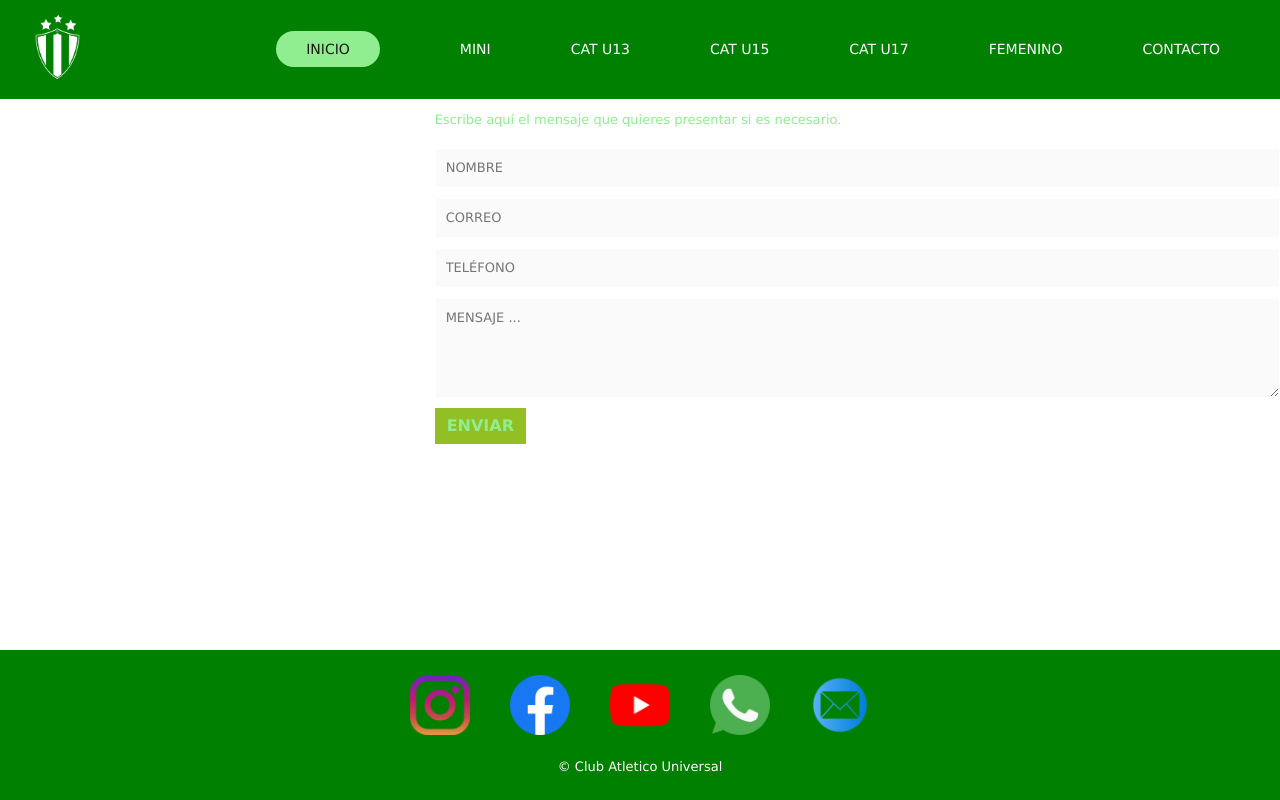
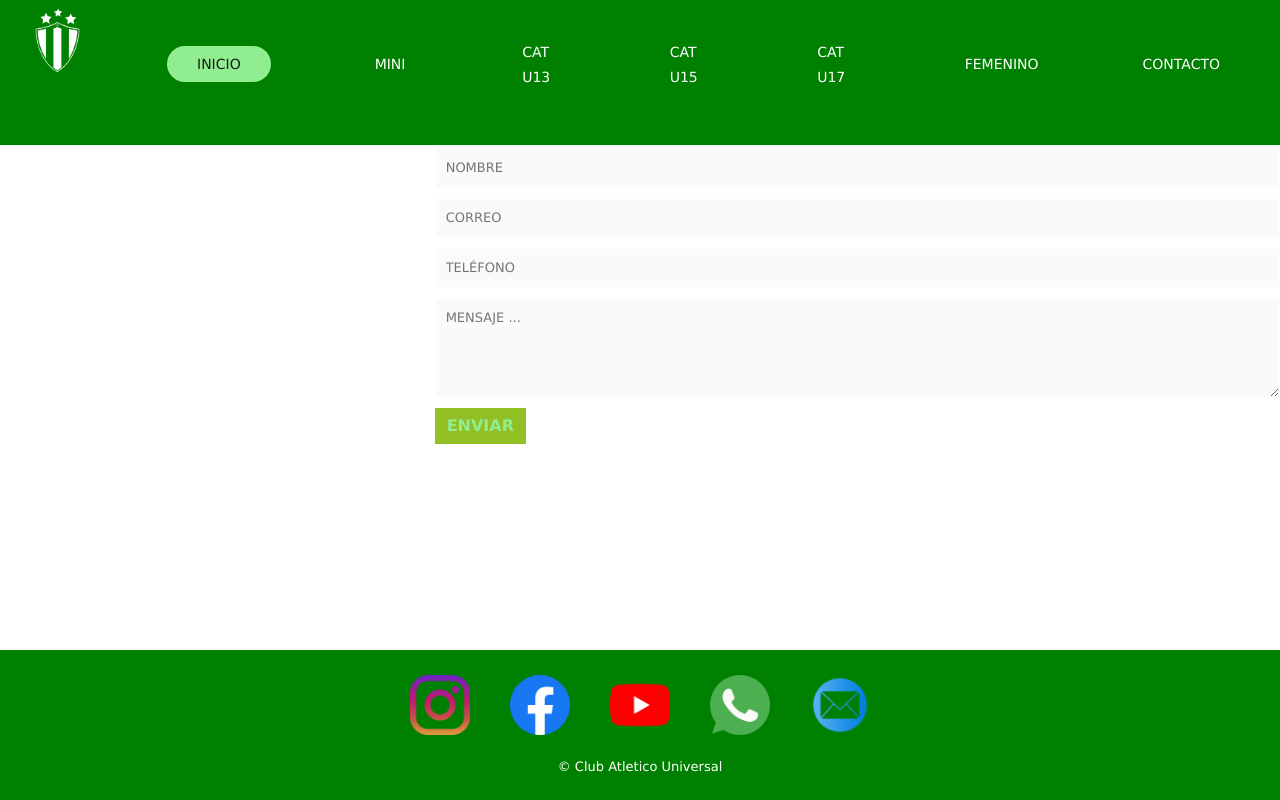
Before and after one commit to garciaguanco/universalbasquet, a plain HTML site: page paginas/contacto.html in a window 1280 px wide. Drawn offline with nearby package versions, Linux system fonts and the light colour scheme.

Commit message:
modifico row y col en ul y li

```diff
--- a/css/style.css
+++ b/css/style.css
@@ -31,7 +31,6 @@ body{
 
 header{
     width: 100%;
-    height: 99px;
     position: fixed;
     top: 0;
     right: 0;
--- a/paginas/contacto.html
+++ b/paginas/contacto.html
@@ -26,14 +26,14 @@
 
                 <div class="header__nav">
                     <nav>
-                        <ul>
-                        <li><a href="../index.html" class="li__select" style="color: #181a14;">INICIO</a></li>
-                        <li><a href="../paginas/mini.html">MINI</a></li>
-                        <li><a href="../paginas/u13.html">CAT U13</a></li>
-                        <li><a href="../paginas/u15.html">CAT U15</a></li>
-                        <li><a href="../paginas/u17.html">CAT U17</a></li>
-                        <li><a href="../paginas/femenino.html">FEMENINO</a></li>
-                        <li><a href="../paginas/contacto.html">CONTACTO</a></li>
+                        <ul class="row">
+                            <li class="col"><a href="../index.html" class="li__select" style="color: #181a14;">INICIO</a></li>
+                            <li class="col"><a href="../paginas/mini.html">MINI</a></li>
+                            <li class="col"><a href="../paginas/u13.html">CAT U13</a></li>
+                            <li class="col"><a href="../paginas/u15.html">CAT U15</a></li>
+                            <li class="col"><a href="../paginas/u17.html">CAT U17</a></li>
+                            <li class="col"><a href="../paginas/femenino.html">FEMENINO</a></li>
+                            <li class="col"><a href="../paginas/contacto.html">CONTACTO</a></li>
                         </ul>
 
                     </nav>
```
Also changed, not shown: index.html (+8 -8 lines), paginas/femenino.html (+8 -9 lines), paginas/mini.html (+8 -9 lines), paginas/u13.html (+8 -9 lines), paginas/u15.html (+8 -8 lines), paginas/u17.html (+8 -8 lines).
